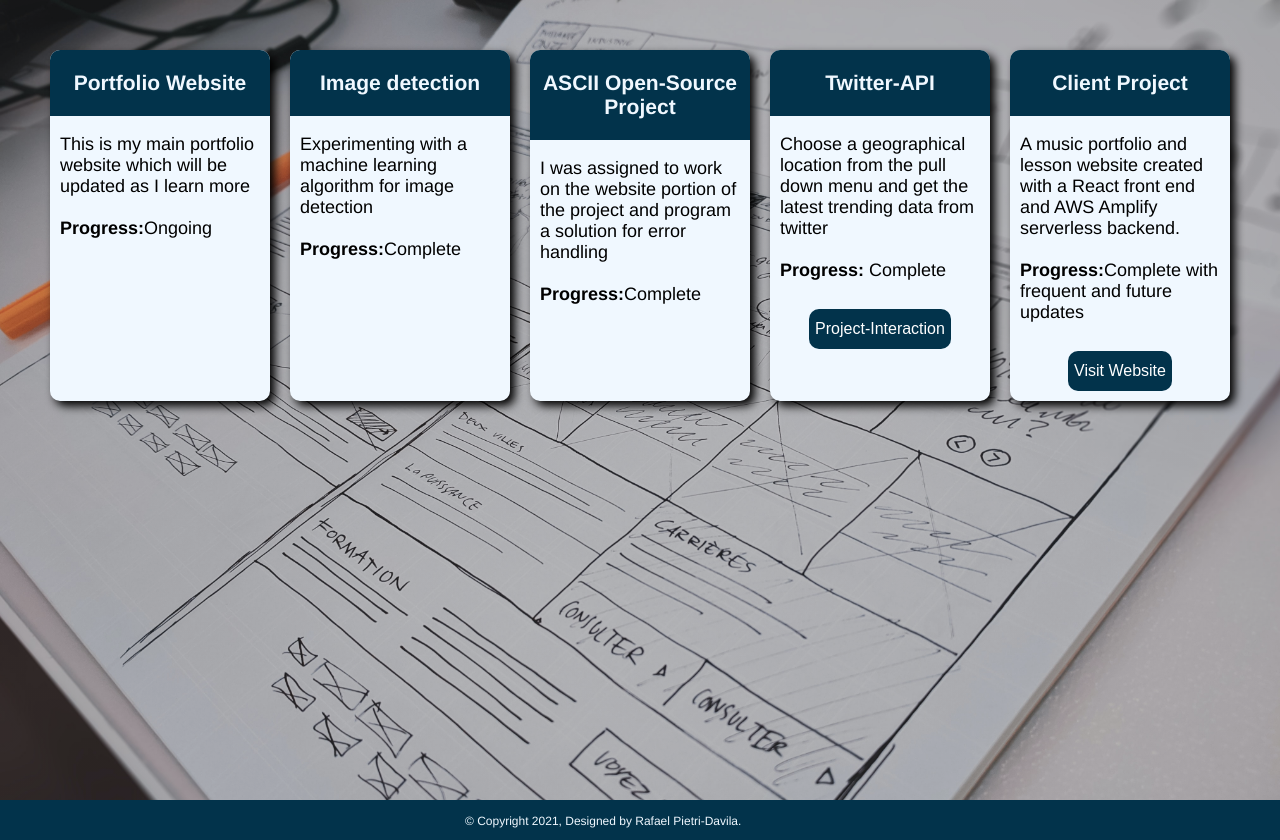
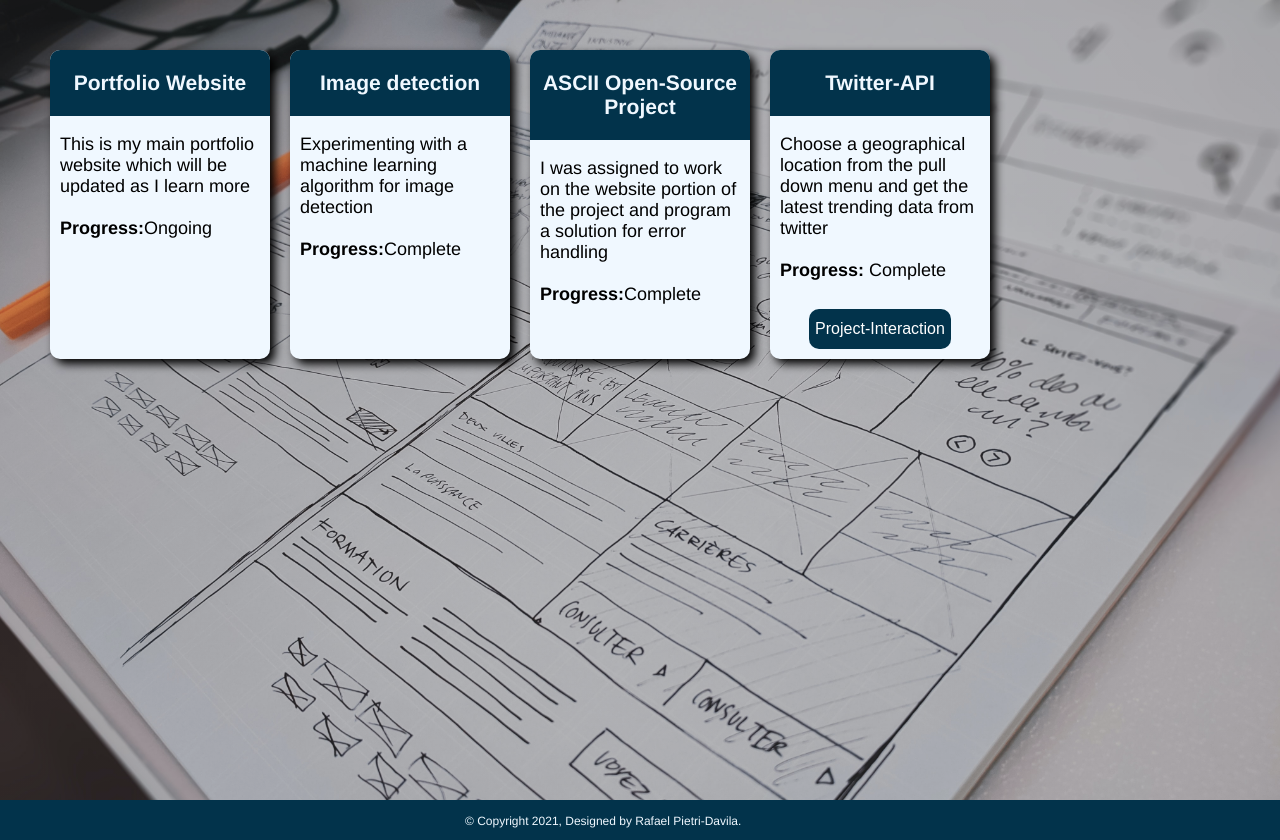
Before and after one commit to rpdavila/personal_portfolio, a Flask app: page /projects in a window 1280 px wide. Shown: the part 53-893 px from the top of the page. Run offline with Flask 2, Linux system fonts and the light colour scheme.

Commit message:
commented out card 5

```diff
--- a/website/static/style.css
+++ b/website/static/style.css
@@ -243,6 +243,7 @@ textarea {
 #submit3:hover {
     background-color: #8EBDD4;
     cursor: pointer;
+    color: #02334b;
 }
 
 /*card animation*/
@@ -383,4 +384,5 @@ footer {
 #OR-WebApp:hover {
     background-color: #8EBDD4;
     cursor: pointer;
+    color: #02334b;
 }
--- a/website/templates/projects.html
+++ b/website/templates/projects.html
@@ -52,24 +52,24 @@
           </div>
         </div>
 {#    card 5      #}
-        <div class="card" id="card-5">
-          <div class="card-title">
-            <h3 id="title-5">Client Project</h3>
-          </div>
-          <div class="project-image" id="image-5"></div>
-          <div class="project-description">
-            <p>A music portfolio and lesson website created with a React front end and AWS Amplify serverless backend.
-                <br><br><strong>Progress:</strong>Complete with frequent and future updates</p>
-          </div>
-          <div id="interaction">
-              <button type='button'
-                      id="OR-WebApp"
-                      onclick="window.location.href='https://drorlandoruiztrumpet.com'"
-              >
-                  Visit Website
-              </button>
-          </div>
-        </div>
+{#        <div class="card" id="card-5">#}
+{#          <div class="card-title">#}
+{#            <h3 id="title-5">Client Project</h3>#}
+{#          </div>#}
+{#          <div class="project-image" id="image-5"></div>#}
+{#          <div class="project-description">#}
+{#            <p>A music portfolio and lesson website created with a React front end and AWS Amplify serverless backend.#}
+{#                <br><br><strong>Progress:</strong>Complete with frequent and future updates</p>#}
+{#          </div>#}
+{#          <div id="interaction">#}
+{#              <button type='button'#}
+{#                      id="OR-WebApp"#}
+{#                      onclick="window.location.href='https://drorlandoruiztrumpet.com'"#}
+{#              >#}
+{#                  Visit Website#}
+{#              </button>#}
+{#          </div>#}
+{#        </div>#}
       </div>
     </div>
 {%  endblock content %}
```
